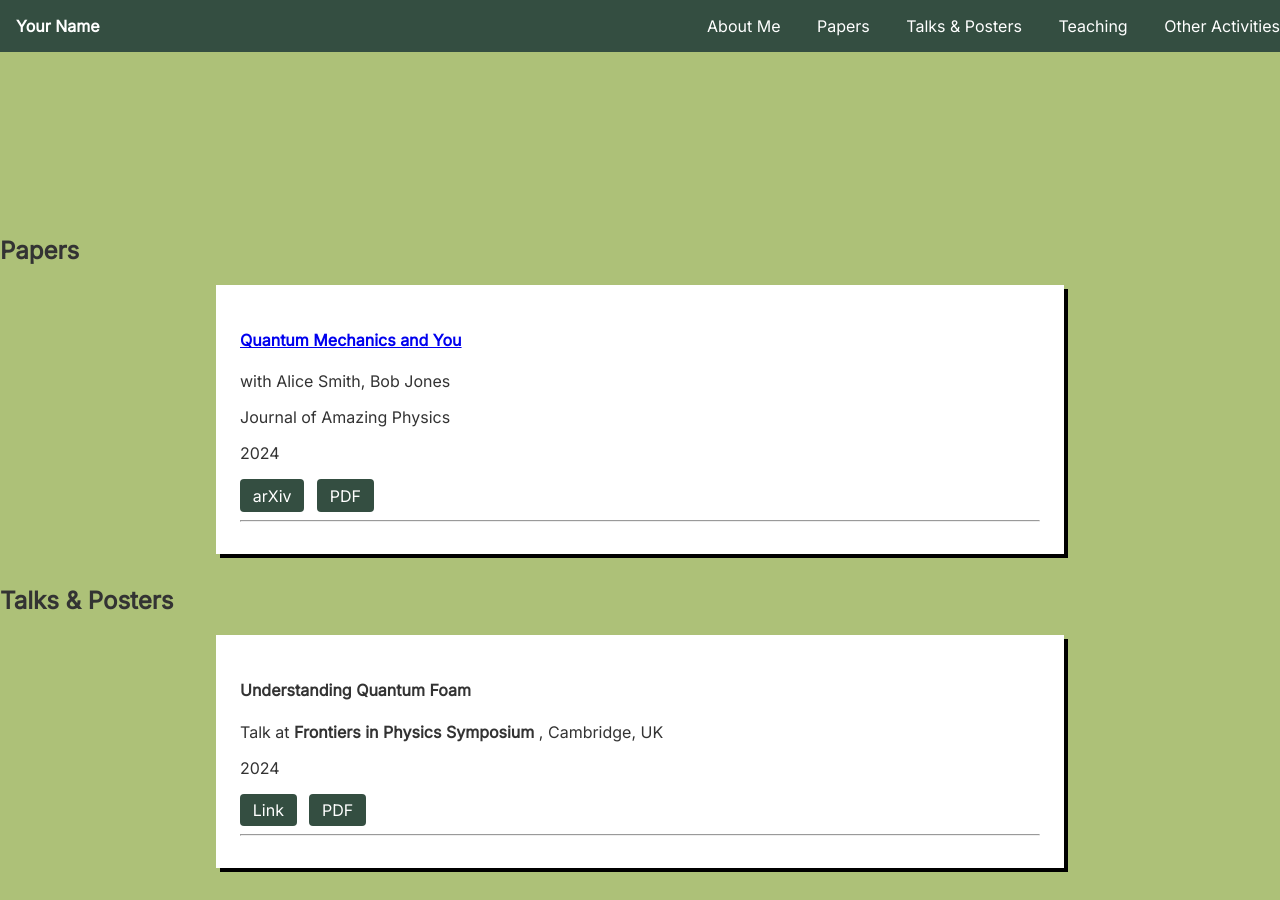
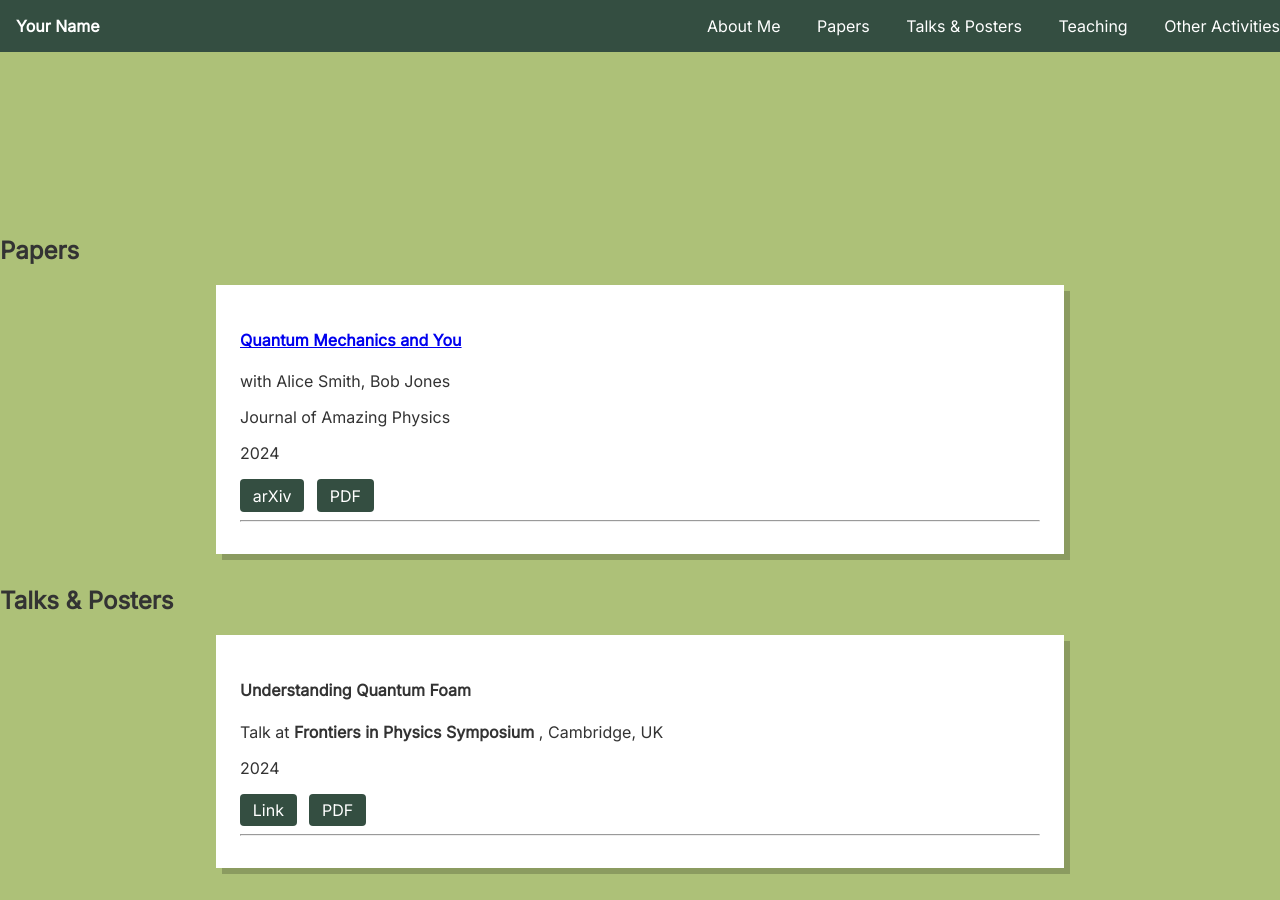
Before and after one commit to sanjiv-ranchod/website_test, a Jekyll site: the page built from index.md, in a window 1280 px wide and 900 px high, scrolled down 764 px. Built offline with Jekyll 4.4.1, drawn with Linux system fonts in a browser that asks for light colours.

Commit message:
blue opacity

```diff
--- a/assets/css/style.css
+++ b/assets/css/style.css
@@ -3,7 +3,7 @@
   --background-color: #adc178;
   --navbar-background: #344e41;
   --card-background: #ffffff;
-  --box-shadow: 4px 4px 0px rgba(0, 0, 0, 1);
+  --box-shadow: 6px 6px 0px rgba(0, 0, 0, 0.2);
   --link-hover: #588157;
 }
 
```
